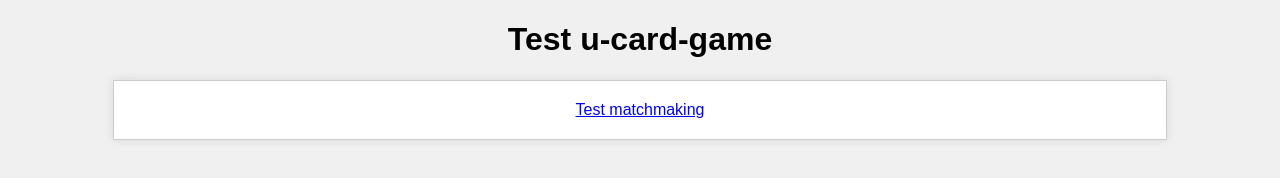
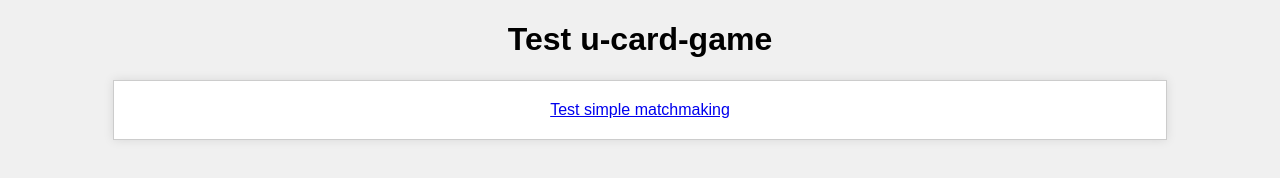
Before and after one commit to Leoknight22/u-card-game, a website: page public/index.html in a window 1280 px wide. Drawn offline with nearby package versions, Linux system fonts and the light colour scheme; no server answers.

Commit message:
Update index.html

```diff
--- a/public/index.html
+++ b/public/index.html
@@ -9,7 +9,7 @@
 <body>
   <h1>Test u-card-game</h1>
   <div id="game-board">
-    <a href="matchmaking.html">Test matchmaking</a>
+    <a href="matchmaking.html">Test simple matchmaking</a>
   </div>
 
   <!-- Includi Socket.IO e il file JavaScript per la logica del client -->
```
